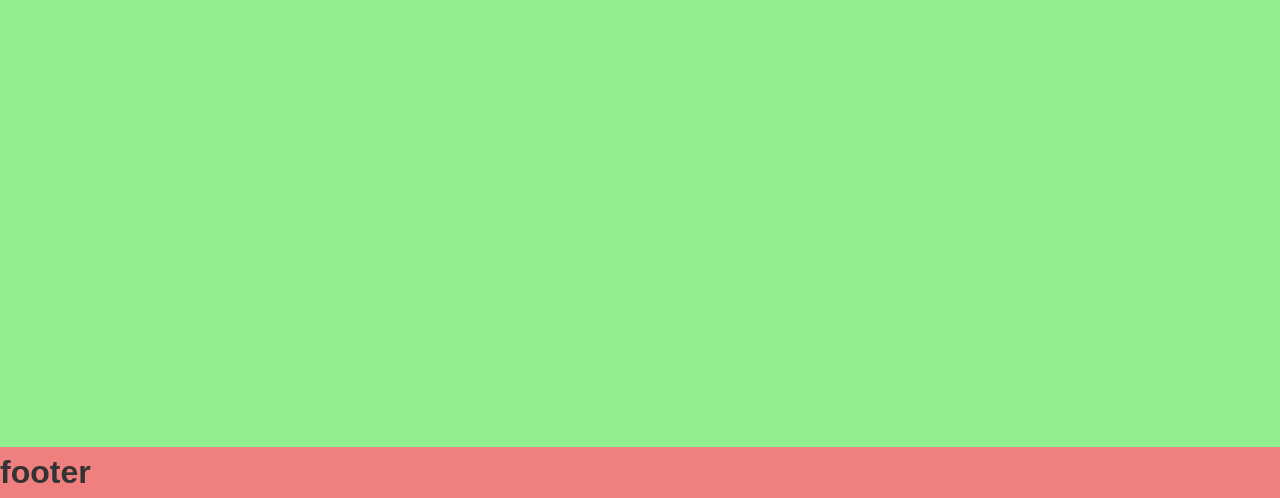
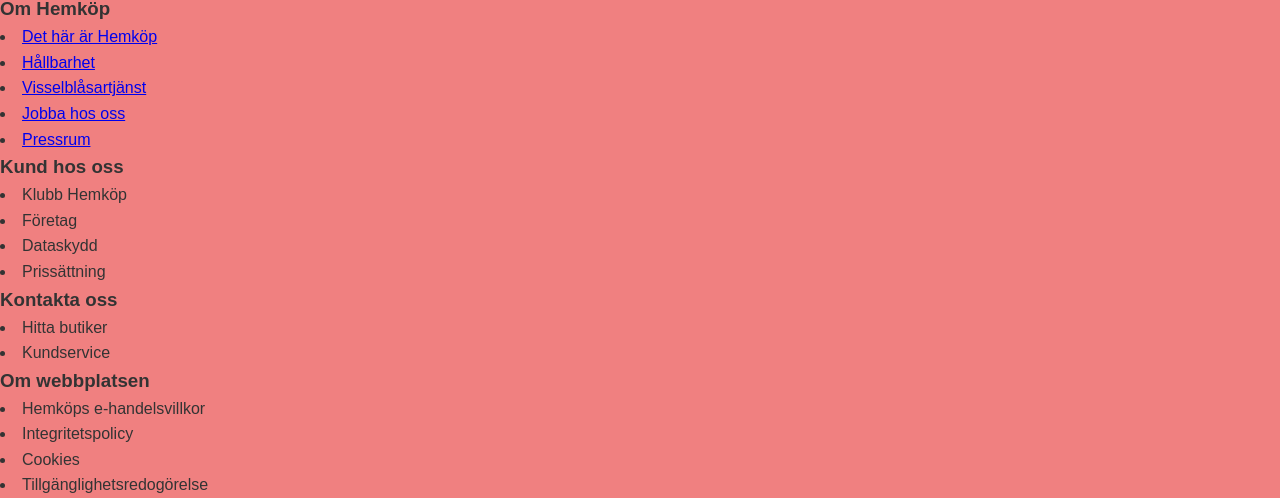
Before and after one commit to zaida-wiss/hemkop, a plain HTML site: page index.html in a window 1280 px wide. Shown: the part 302-800 px from the top of the page. Drawn offline with Linux system fonts and the light colour scheme.

Commit message:
uppdaterad footer

```diff
--- a/index.html
+++ b/index.html
@@ -22,8 +22,35 @@
     <main>
         <h1>här ska vara info</h1>
     </main>
-    <footer>
+    <footer class="footer-container">
         <H1>footer</H1>
+        <div class="footer box1">
+            <h3>Om Hemköp</h3>
+            <li><a href="#">Det här är Hemköp</a></li>
+            <li><a href="#">Hållbarhet</a></li>
+            <li><a href="#">Visselblåsartjänst</a></li>
+            <li><a href="#">Jobba hos oss</a></li>
+            <li><a href="#">Pressrum</a></li>
+        </div>
+        <div class="footer box2">
+            <h3>Kund hos oss</h3>
+            <li>Klubb Hemköp</li>
+            <li>Företag</li>
+            <li>Dataskydd</li>
+            <li>Prissättning</li>
+        </div>
+        <div class="footer box3">
+            <h3>Kontakta oss</h3>
+            <li>Hitta butiker</li>
+            <li>Kundservice</li>
+        </div>
+        <div class="footer box4">
+            <h3>Om webbplatsen</h3>
+            <li>Hemköps e-handelsvillkor</li>
+            <li>Integritetspolicy</li>
+            <li>Cookies</li>
+            <li>Tillgänglighetsredogörelse</li>
+        </div>
     </footer>
 </body>
 </html>
```
